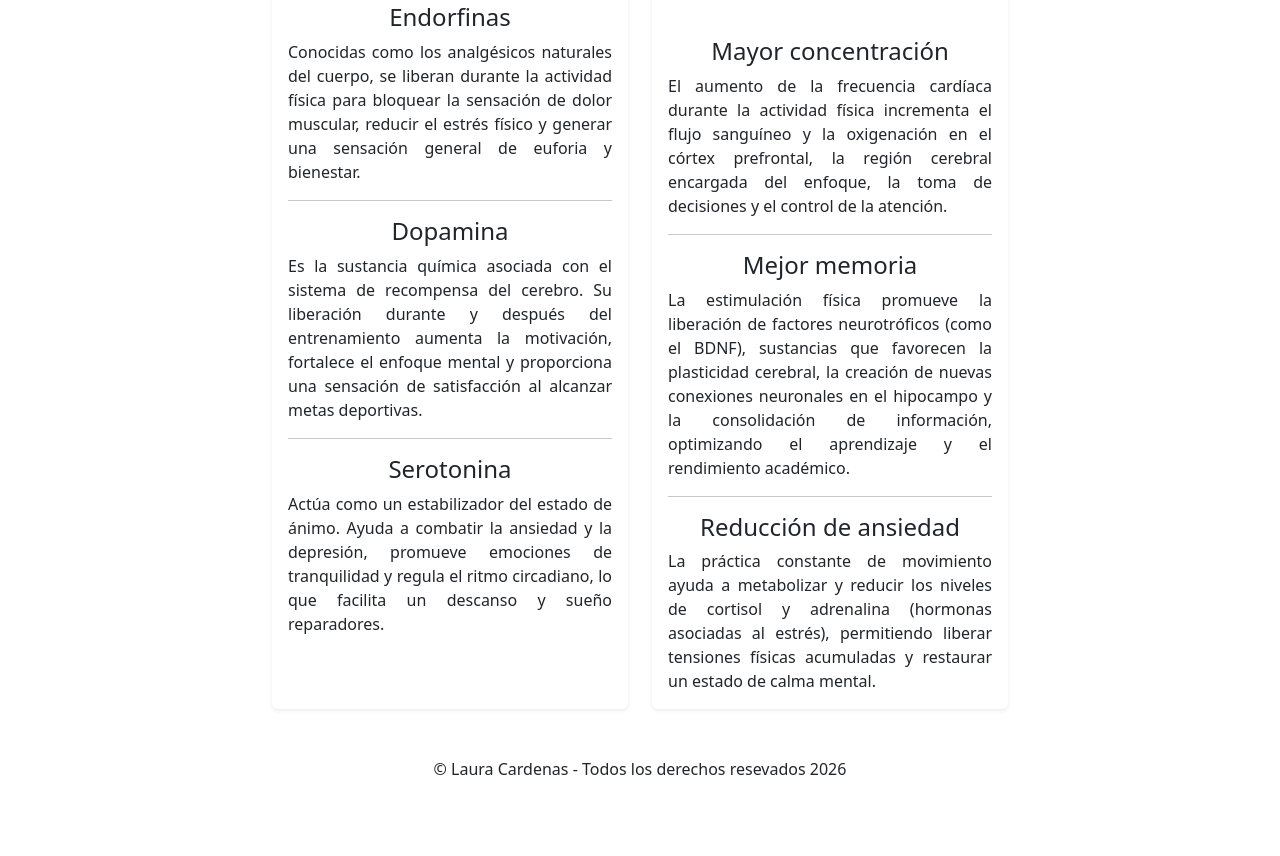
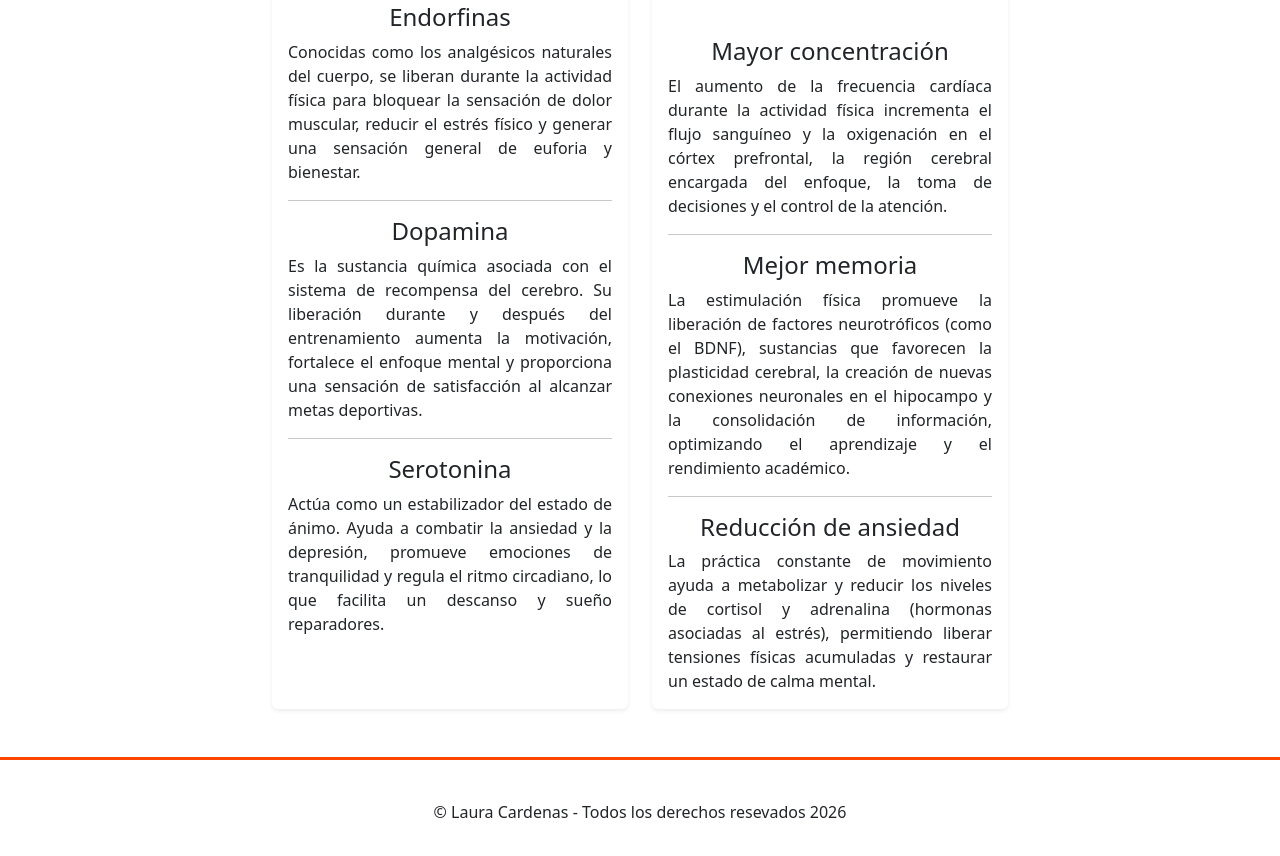
Before and after one commit to cardenaslaura350-stack/PortalWedLibre, a plain HTML site: page mental.html in a window 1280 px wide. Shown: the part 444-1300 px from the top of the page. Before the commit the page ends 1273 px from the top, so only its background shows below. Drawn offline with nearby package versions, Linux system fonts and the light colour scheme.

Commit message:
ajustes finales

```diff
--- a/mental.html
+++ b/mental.html
@@ -105,12 +105,14 @@
             </div>
         </section>
 
- <!-- Pie de página -->
-    <footer align="center">
-        <p>&copy; Laura Cardenas - Todos los derechos resevados 2026</p>
-    </footer>
+        <hr class="linea">
 
-    <script src="https://cdn.jsdelivr.net/npm/bootstrap@5.3.2/dist/js/bootstrap.bundle.min.js"></script>
+        <!-- Pie de página -->
+        <footer align="center">
+            <p>&copy; Laura Cardenas - Todos los derechos resevados 2026</p>
+        </footer>
+
+        <script src="https://cdn.jsdelivr.net/npm/bootstrap@5.3.2/dist/js/bootstrap.bundle.min.js"></script>
 </body>
 
 </html>
```
Also changed, not shown: social.html (+1 -1 lines).
